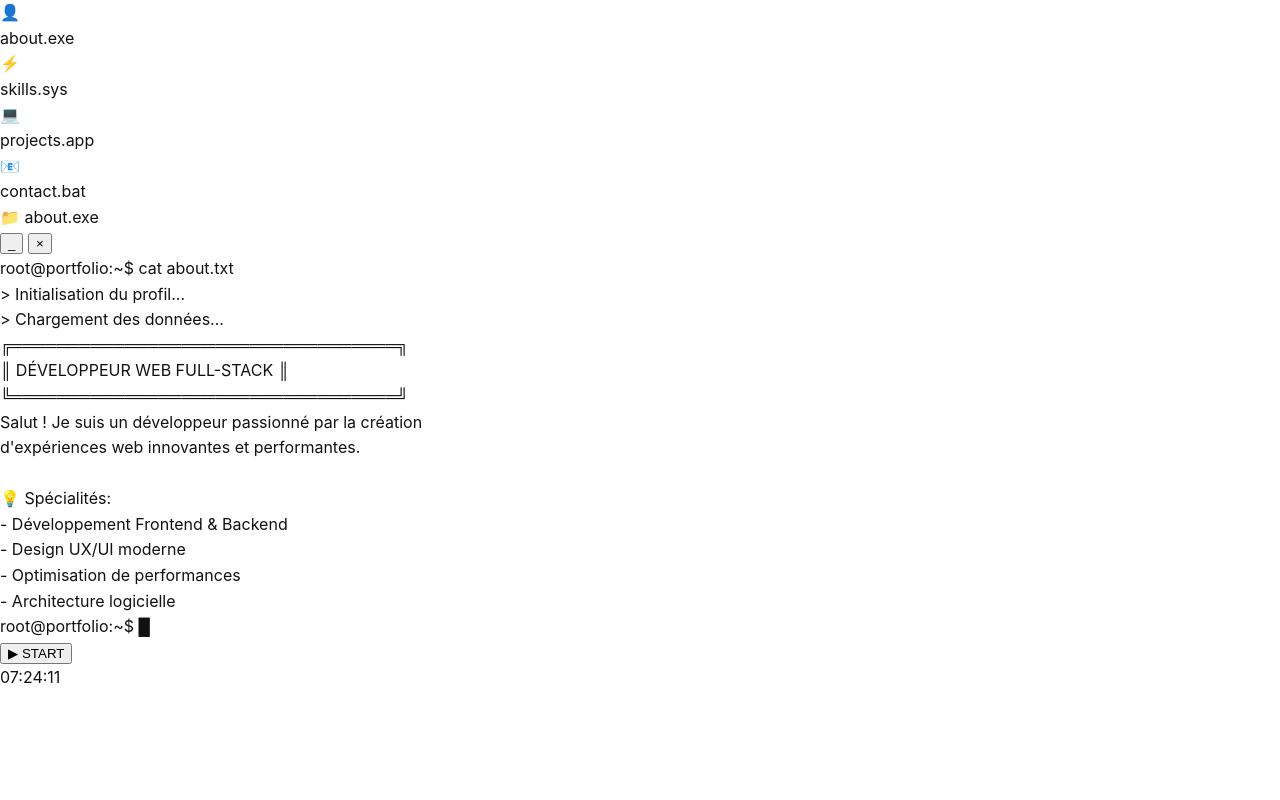
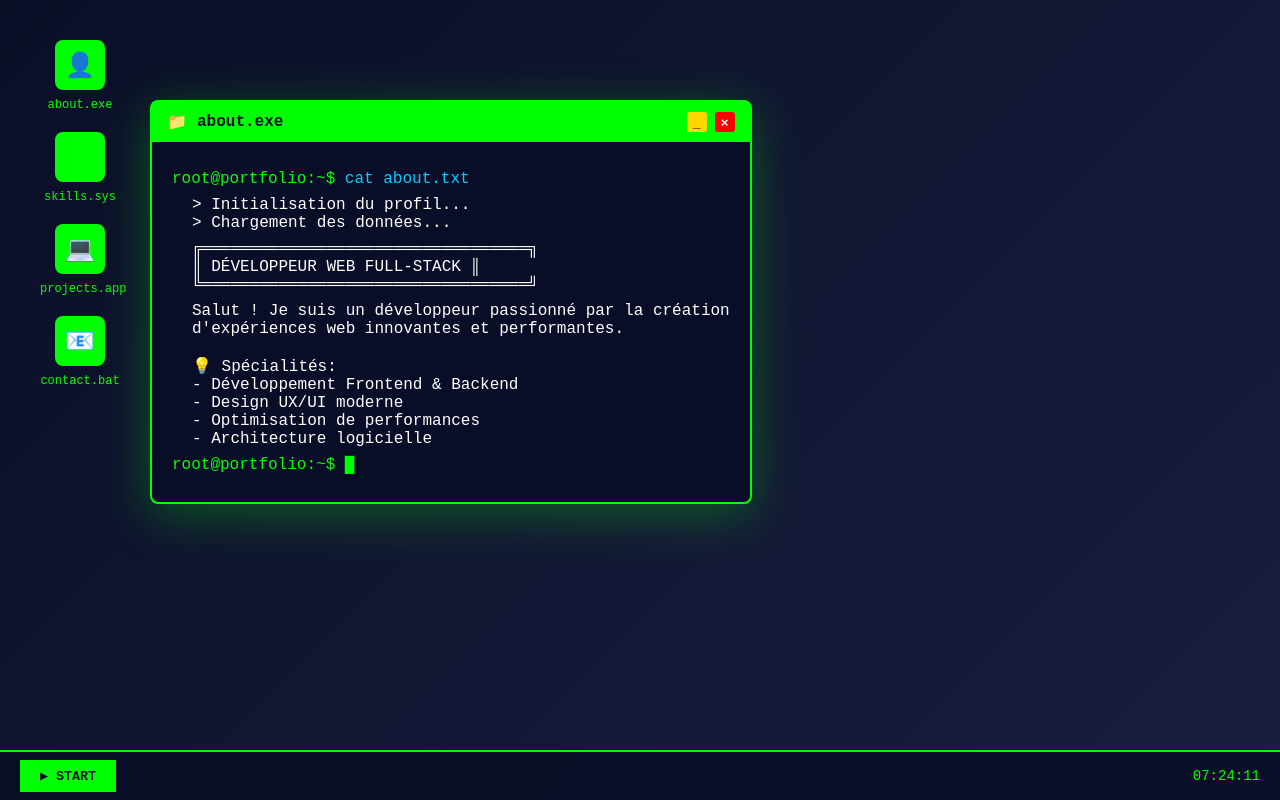
Before and after one commit to Unybudy/mon-portfolio, a PHP site: page / in a window 1280 px wide. Run offline with PHP 8.4, Linux system fonts and the light colour scheme.

Commit message:
Update style.css

```diff
--- a/style.css
+++ b/style.css
@@ -1,57 +1,273 @@
-:root {
-  --accent:#0ea5e9;
-  --text:#111;
-  --muted:#666;
-  --bg:#fff;
+* {
+    margin: 0;
+    padding: 0;
+    box-sizing: border-box;
 }
 
 body {
-  margin:0;
-  font-family:Inter,system-ui,-apple-system,Segoe UI,Roboto,sans-serif;
-  color:var(--text);
-  background:var(--bg);
-  line-height:1.6;
+    font-family: 'Courier New', monospace;
+    background: #0a0e27;
+    color: #00ff00;
+    overflow: hidden;
 }
 
-header, section, footer {
-  padding:64px 20px;
-  max-width:1000px;
-  margin:auto;
+/* Desktop */
+.desktop {
+    height: 100vh;
+    background: linear-gradient(135deg, #0a0e27 0%, #1a1e3f 100%);
+    position: relative;
+    padding: 20px;
 }
 
-h1 { font-size:clamp(28px,5vw,44px); margin:0 0 16px; }
-h2 { font-size:clamp(22px,3vw,28px); margin:0 0 16px; }
-
-.lead { color:var(--muted); max-width:60ch; }
-
-nav { margin-top:16px; display:flex; gap:16px; }
-nav a { text-decoration:none; color:var(--text); padding:6px 12px; border-radius:6px; border:1px solid #eee; }
-
-.grid {
-  display:grid;
-  gap:24px;
-  grid-template-columns:repeat(auto-fill,minmax(260px,1fr));
+/* Taskbar */
+.taskbar {
+    position: fixed;
+    bottom: 0;
+    left: 0;
+    right: 0;
+    height: 50px;
+    background: rgba(10, 14, 39, 0.95);
+    border-top: 2px solid #00ff00;
+    display: flex;
+    align-items: center;
+    padding: 0 20px;
+    gap: 15px;
+    backdrop-filter: blur(10px);
 }
 
-.card {
-  border:1px solid #eee;
-  border-radius:12px;
-  padding:16px;
-  background:#fff;
+.start-btn {
+    background: #00ff00;
+    color: #0a0e27;
+    border: none;
+    padding: 8px 20px;
+    font-family: 'Courier New', monospace;
+    font-weight: bold;
+    cursor: pointer;
+    transition: all 0.3s;
 }
 
-img {
-  max-width:100%;
-  height:auto;
-  border-radius:10px;
+.start-btn:hover {
+    background: #00cc00;
+    transform: scale(1.05);
 }
 
-.btn {
-  display:inline-block;
-  background:var(--accent);
-  color:#fff;
-  padding:10px 16px;
-  border-radius:8px;
-  text-decoration:none;
-  margin-right:10px;
+.time {
+    margin-left: auto;
+    font-size: 14px;
 }
+
+/* Desktop Icons */
+.desktop-icon {
+    width: 80px;
+    text-align: center;
+    cursor: pointer;
+    margin: 20px;
+    transition: all 0.3s;
+}
+
+.desktop-icon:hover {
+    transform: translateY(-5px);
+}
+
+.icon-img {
+    width: 50px;
+    height: 50px;
+    background: #00ff00;
+    margin: 0 auto 8px;
+    border-radius: 8px;
+    display: flex;
+    align-items: center;
+    justify-content: center;
+    font-size: 24px;
+}
+
+.icon-label {
+    font-size: 12px;
+    color: #00ff00;
+}
+
+/* Windows */
+.window {
+    position: absolute;
+    background: rgba(10, 14, 39, 0.98);
+    border: 2px solid #00ff00;
+    border-radius: 8px;
+    min-width: 400px;
+    max-width: 800px;
+    box-shadow: 0 10px 50px rgba(0, 255, 0, 0.3);
+}
+
+.window-header {
+    background: #00ff00;
+    color: #0a0e27;
+    padding: 10px 15px;
+    display: flex;
+    justify-content: space-between;
+    align-items: center;
+    cursor: move;
+    user-select: none;
+}
+
+.window-title {
+    font-weight: bold;
+    display: flex;
+    align-items: center;
+    gap: 10px;
+}
+
+.window-controls {
+    display: flex;
+    gap: 8px;
+}
+
+.window-btn {
+    width: 20px;
+    height: 20px;
+    border: none;
+    cursor: pointer;
+    font-weight: bold;
+    border-radius: 3px;
+    transition: all 0.2s;
+}
+
+.minimize {
+    background: #ffd700;
+}
+
+.maximize {
+    background: #00ff00;
+}
+
+.close {
+    background: #ff0000;
+    color: white;
+}
+
+.window-btn:hover {
+    transform: scale(1.1);
+}
+
+.window-content {
+    padding: 20px;
+    max-height: 500px;
+    overflow-y: auto;
+}
+
+/* Terminal */
+.terminal-line {
+    margin: 8px 0;
+    animation: fadeIn 0.5s;
+}
+
+@keyframes fadeIn {
+    from {
+        opacity: 0;
+        transform: translateX(-10px);
+    }
+    to {
+        opacity: 1;
+        transform: translateX(0);
+    }
+}
+
+.prompt {
+    color: #00ff00;
+}
+
+.command {
+    color: #00ccff;
+}
+
+.output {
+    color: #ffffff;
+    margin-left: 20px;
+}
+
+/* Skills */
+.skill-bar {
+    background: rgba(0, 255, 0, 0.1);
+    height: 20px;
+    margin: 10px 0;
+    border: 1px solid #00ff00;
+    border-radius: 4px;
+    overflow: hidden;
+    position: relative;
+}
+
+.skill-fill {
+    background: linear-gradient(90deg, #00ff00, #00cc00);
+    height: 100%;
+    transition: width 1s ease;
+    display: flex;
+    align-items: center;
+    padding-left: 10px;
+    font-size: 12px;
+    color: #0a0e27;
+    font-weight: bold;
+}
+
+/* Projects */
+.project-card {
+    background: rgba(0, 255, 0, 0.05);
+    border: 1px solid #00ff00;
+    border-radius: 6px;
+    padding: 15px;
+    margin: 15px 0;
+    transition: all 0.3s;
+}
+
+.project-card:hover {
+    background: rgba(0, 255, 0, 0.1);
+    transform: translateX(10px);
+}
+
+.project-title {
+    color: #00ff00;
+    font-size: 18px;
+    font-weight: bold;
+    margin-bottom: 8px;
+}
+
+.project-desc {
+    color: #ffffff;
+    font-size: 14px;
+    line-height: 1.6;
+}
+
+.tech-tag {
+    display: inline-block;
+    background: rgba(0, 255, 0, 0.2);
+    border: 1px solid #00ff00;
+    padding: 4px 10px;
+    margin: 5px 5px 0 0;
+    border-radius: 4px;
+    font-size: 12px;
+}
+
+/* Animations */
+.blink {
+    animation: blink 1s infinite;
+}
+
+@keyframes blink {
+    0%, 50% {
+        opacity: 1;
+    }
+    51%, 100% {
+        opacity: 0;
+    }
+}
+
+/* Scrollbar */
+::-webkit-scrollbar {
+    width: 10px;
+}
+
+::-webkit-scrollbar-track {
+    background: rgba(0, 255, 0, 0.1);
+}
+
+::-webkit-scrollbar-thumb {
+    background: #00ff00;
+    border-radius: 5px;
+}
```
